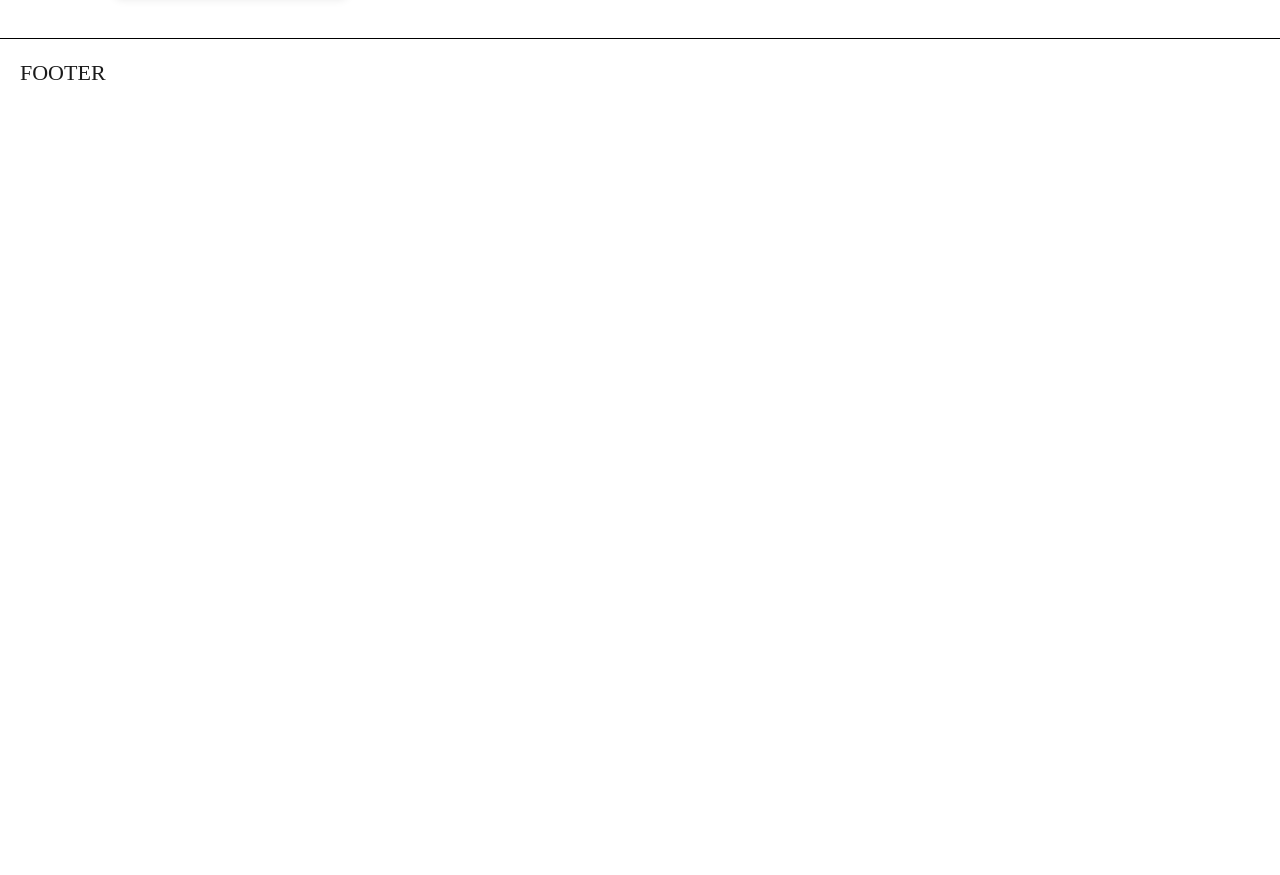
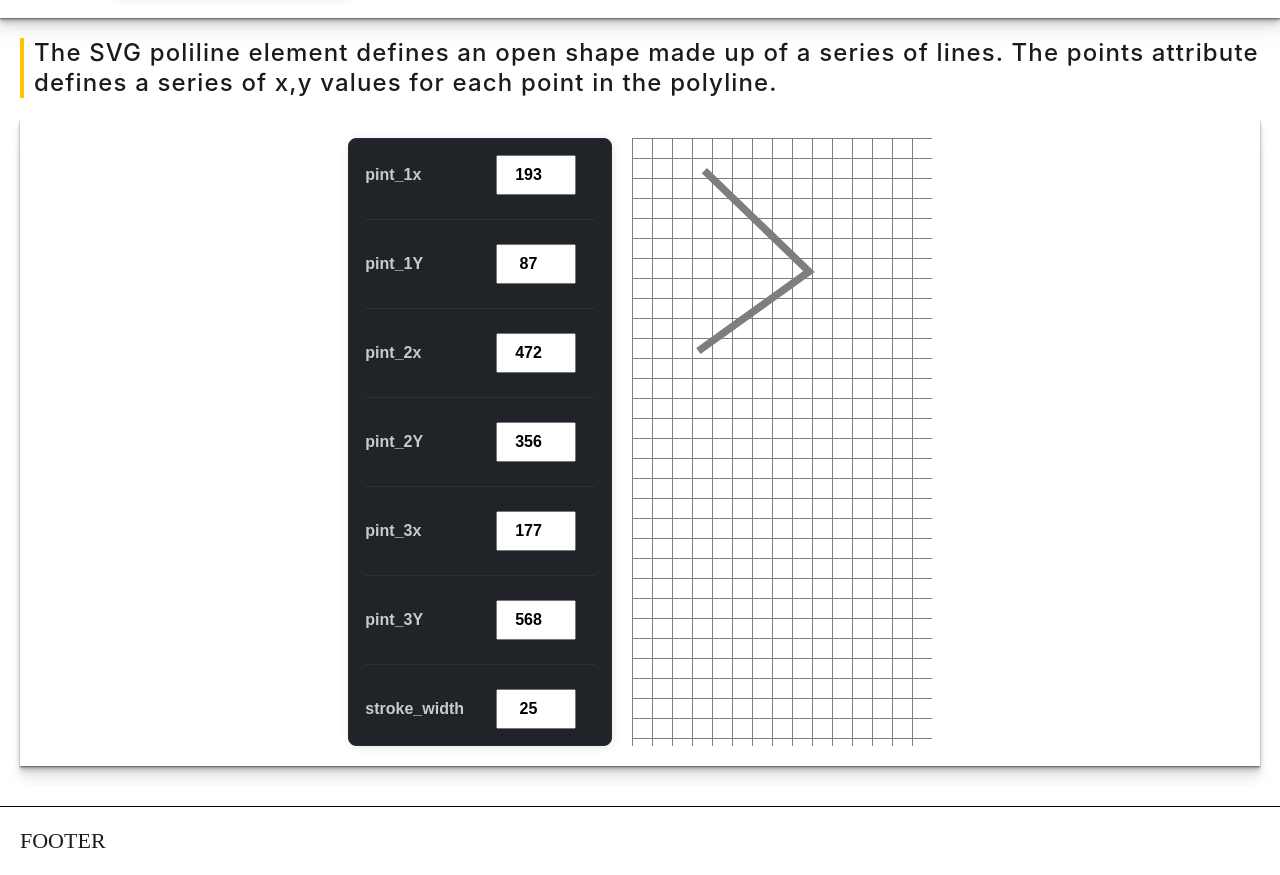
Before and after one commit to Andriikryl/gui-library, a SvelteKit app: page / in a window 1280 px wide. Shown: the part 3075-3950 px from the top of the page. Before the commit the page ends 3182 px from the top, so only its background shows below. Built offline with nearby package versions, Linux system fonts and the light colour scheme.

Commit message:
add poliline component

```diff
--- /dev/null
+++ b/src/lib/components/Polyline.svelte
@@ -0,0 +1,49 @@
+<script lang="ts">
+  import { GUI, guiControls } from "$lib/gui";
+  import Container from "./Container.svelte";
+  import PlayGround from "./PlayGround.svelte";
+
+  const gui = guiControls({
+    pint_1x: 193,
+    pint_1Y: 87,
+    pint_2x: 472,
+    pint_2Y: 356,
+    pint_3x: 177,
+    pint_3Y: 568,
+    stroke_width: 25,
+  });
+</script>
+
+<section class="section">
+  <Container>
+    <p class="text">
+      The SVG poliline element defines an open shape made up of a series of
+      lines. The points attribute defines a series of x,y values for each point
+      in the polyline.
+    </p>
+    <PlayGround>
+      <GUI controls={gui} />
+      <div class="svg__box">
+        <svg
+          viewBox="0 0 800 800"
+          xmlns="http://www.w3.org/2000/svg"
+          width="300"
+          height="300"
+        >
+          <polyline
+            points="{$gui.pint_1x},{$gui.pint_1Y} {$gui.pint_2x},{$gui.pint_2Y} {$gui.pint_3x},{$gui.pint_3Y}"
+            fill="none"
+            stroke="black"
+            stroke-width="20"
+          />
+        </svg>
+      </div>
+    </PlayGround>
+  </Container>
+</section>
+
+<style>
+  .section {
+    margin-block: 20px;
+  }
+</style>
--- a/src/routes/+page.svelte
+++ b/src/routes/+page.svelte
@@ -3,6 +3,7 @@
   import Coordinates from "$lib/components/Coordinates.svelte";
   import Ellipse from "$lib/components/Ellipse.svelte";
   import Line from "$lib/components/Line.svelte";
+  import Polyline from "$lib/components/Polyline.svelte";
   import Circle from "../lib/components/Circle.svelte";
 </script>
 
@@ -11,3 +12,4 @@
 <Line />
 <Coordinates />
 <Circle />
+<Polyline />
```
